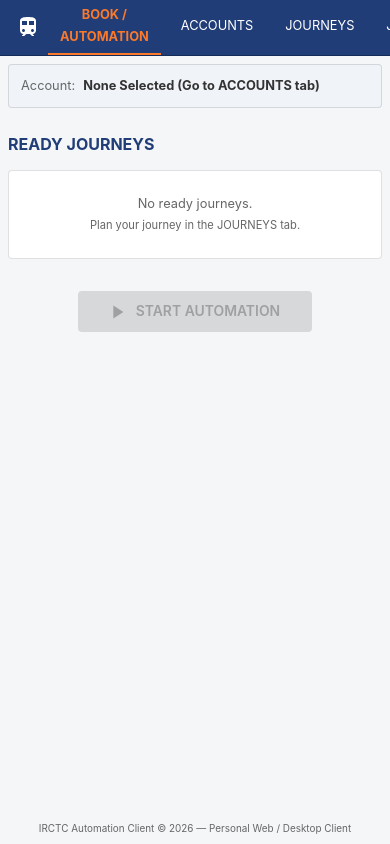
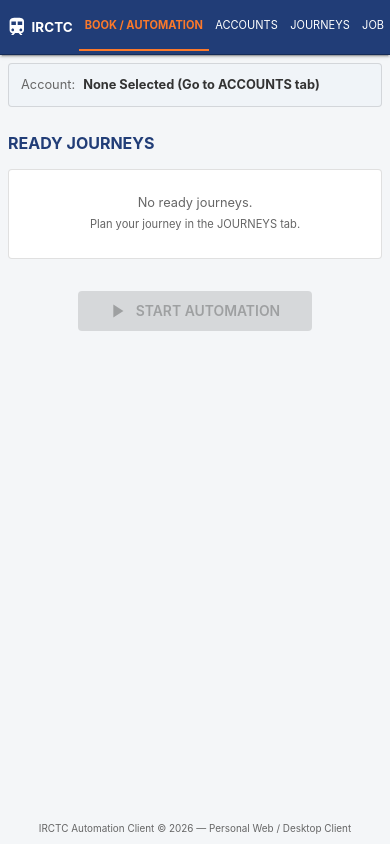
Before and after one commit to shrivastava-26/irctc, a React (Vite) app in the folder ui/: page / in a window 390 px wide. Built offline with nearby package versions, Linux system fonts and the light colour scheme.

Commit message:
fix: make header and account management responsive

```diff
--- a/ui/src/components/Header.jsx
+++ b/ui/src/components/Header.jsx
@@ -1,50 +1,98 @@
-import React from 'react';
-import { AppBar, Toolbar, Typography, Button, Box, Container } from '@mui/material';
-import TrainIcon from '@mui/icons-material/Train';
+import React from 'react'
+import { AppBar, Box, Button, Container, Toolbar, Typography } from '@mui/material'
+import TrainIcon from '@mui/icons-material/Train'
 
 export default function Header({ tab, setTab }) {
   const tabs = [
     { id: 'book', label: 'BOOK / AUTOMATION' },
     { id: 'accounts', label: 'ACCOUNTS' },
     { id: 'journeys', label: 'JOURNEYS' },
-    { id: 'jobs', label: 'JOBS' }
-  ];
+    { id: 'jobs', label: 'JOBS' },
+  ]
 
   return (
-    <AppBar position="static" color="primary" elevation={0} sx={{ borderBottom: '1px solid #152b57' }}>
-      <Container maxWidth="lg">
-        <Toolbar disableGutters variant="dense" sx={{ minHeight: 48 }}>
-          <TrainIcon sx={{ display: 'flex', mr: 1, fontSize: '1.5rem' }} />
+    <AppBar
+      position="sticky"
+      color="primary"
+      elevation={2}
+      sx={{ top: 0, borderBottom: '1px solid #152b57', zIndex: 1200 }}
+    >
+      <Container maxWidth="lg" sx={{ px: { xs: 0.75, sm: 2 } }}>
+        <Toolbar
+          disableGutters
+          sx={{
+            minHeight: { xs: 54, sm: 50 },
+            width: '100%',
+            gap: { xs: 0.5, sm: 1 },
+            overflow: 'hidden',
+          }}
+        >
+          <TrainIcon sx={{ flexShrink: 0, fontSize: { xs: '1.35rem', sm: '1.5rem' } }} />
+
           <Typography
-            variant="subtitle1"
-            noWrap
             component="div"
-            sx={{ flexGrow: 1, display: 'flex', fontWeight: 700, letterSpacing: '.05rem' }}
+            sx={{
+              display: { xs: 'none', sm: 'flex' },
+              fontWeight: 700,
+              letterSpacing: '.04rem',
+              whiteSpace: 'nowrap',
+              mr: 0.5,
+            }}
           >
             IRCTC AUTOMATION
           </Typography>
-          <Box sx={{ display: 'flex', gap: 1 }}>
-            {tabs.map(t => (
+
+          <Typography
+            component="div"
+            sx={{
+              display: { xs: 'flex', sm: 'none' },
+              fontWeight: 700,
+              fontSize: '0.84rem',
+              whiteSpace: 'nowrap',
+              mr: 0.25,
+            }}
+          >
+            IRCTC
+          </Typography>
+
+          <Box
+            component="nav"
+            aria-label="Primary navigation"
+            sx={{
+              display: 'flex',
+              alignItems: 'stretch',
+              gap: { xs: 0.05, sm: 0.75 },
+              flex: 1,
+              minWidth: 0,
+              overflowX: 'auto',
+              scrollbarWidth: 'none',
+              '&::-webkit-scrollbar': { display: 'none' },
+            }}
+          >
+            {tabs.map(item => (
               <Button
-                key={t.id}
+                key={item.id}
                 size="small"
+                onClick={() => setTab(item.id)}
                 sx={{
-                  color: tab === t.id ? '#fb792b' : 'white',
-                  borderBottom: tab === t.id ? '2px solid #fb792b' : '2px solid transparent',
+                  flexShrink: 0,
+                  color: tab === item.id ? '#fb792b' : 'white',
+                  borderBottom: tab === item.id ? '2px solid #fb792b' : '2px solid transparent',
                   borderRadius: 0,
-                  px: 1.5,
+                  px: { xs: 0.75, sm: 1.25 },
                   minWidth: 'auto',
-                  fontWeight: tab === t.id ? 'bold' : 'normal',
-                  fontSize: '0.8rem'
+                  minHeight: { xs: 48, sm: 42 },
+                  whiteSpace: 'nowrap',
+                  fontWeight: tab === item.id ? 'bold' : 'normal',
+                  fontSize: { xs: '0.69rem', sm: '0.78rem' },
                 }}
-                onClick={() => setTab(t.id)}
               >
-                {t.label}
+                {item.label}
               </Button>
             ))}
           </Box>
         </Toolbar>
       </Container>
     </AppBar>
-  );
+  )
 }
```
